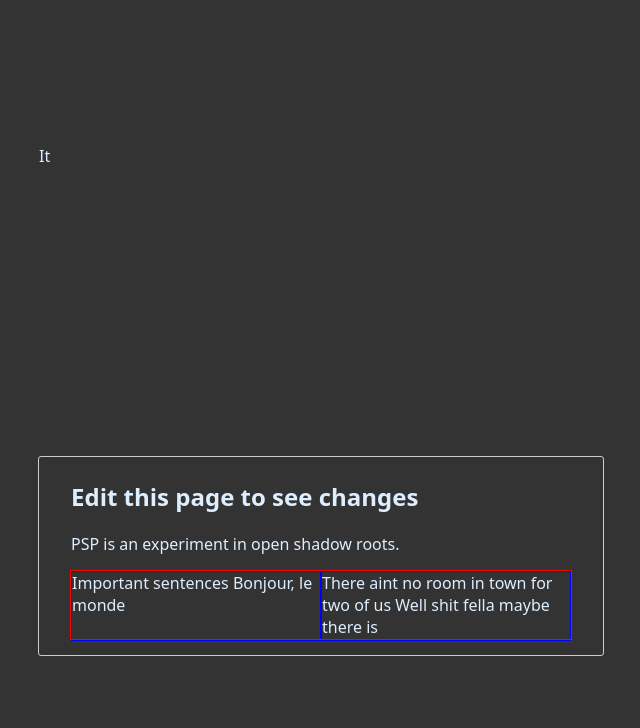
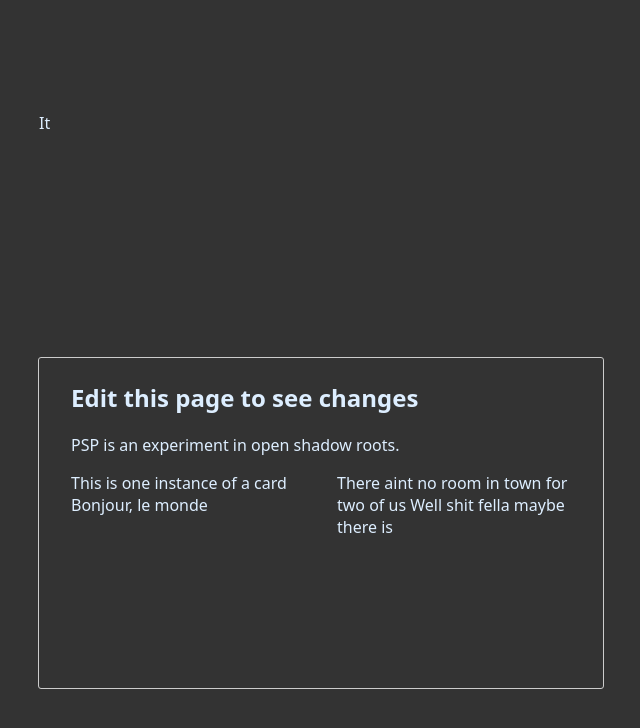
Before and after one commit to cayal/psp, a website: page web/index.html in a window 1280 px wide. Shown: the whole page, without its empty margins (319-959 px from the left). Drawn offline with Linux system fonts and the light colour scheme.

Commit message:
Reverses dichotomousJudgement ranges

```diff
--- a/src/pukables/slotPockets.ts
+++ b/src/pukables/slotPockets.ts
@@ -466,6 +466,7 @@ export class PukableSlotPocket {
                 lookaheadN: 512,
                 lookbehindN: 512
             })
+            debugger;
 
             for (let { chars, startSourceOffset, endSourceOffset, startSourceLine } of slurpNburpBlocks) {
                 let openTag = chars.match(entry)[0]
--- a/web/index.html
+++ b/web/index.html
@@ -27,13 +27,12 @@
 
       .card-wrap {
         display: grid;
-        grid-template-columns: 50% 50%;
-        outline: 1px solid red;
+        grid-template-columns: calc(50% - 1em) calc(50% - 1em);
+        column-gap: 2em;
       }
 
       bar-card {
-          border: 1px solid blue;
-          min-height: 100%;
+          min-height: 200px;
       }
     </style>
     <smoke-test>
@@ -44,7 +43,7 @@
        <p>PSP is an experiment in open shadow roots.</p>
        <section class="card-wrap">
            <bar-card class="blue">
-             <span slot="title">Important sentences</span>
+             <span slot="title">This is one instance of a card</span>
              <span slot="description">Bonjour, le monde</span>
            </bar-card>
            <bar-card id="cowboy">
```
Also changed, not shown: src/pukables/entrypoints.ts (+4 -3 lines), src/textEditing/evilCurses.ts (+13 -13 lines), web/bar.html (+2 -1 lines).
